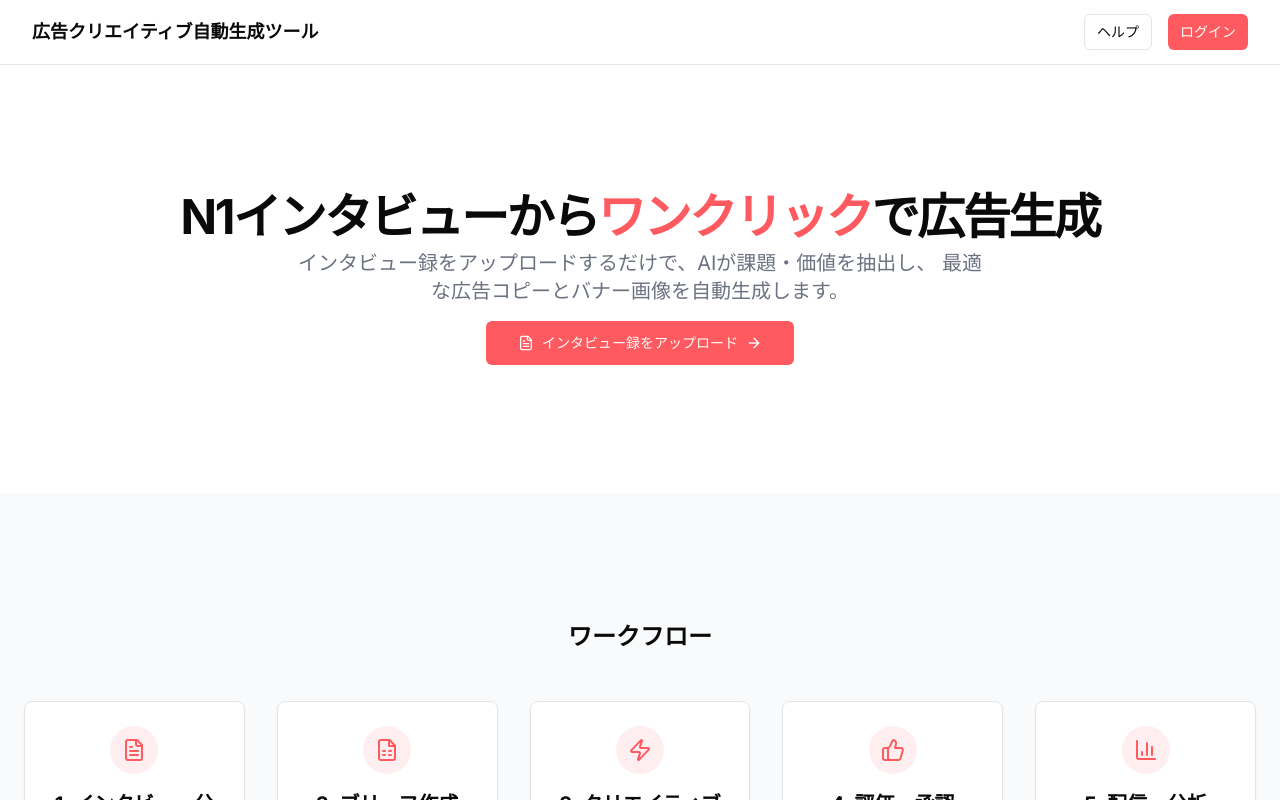
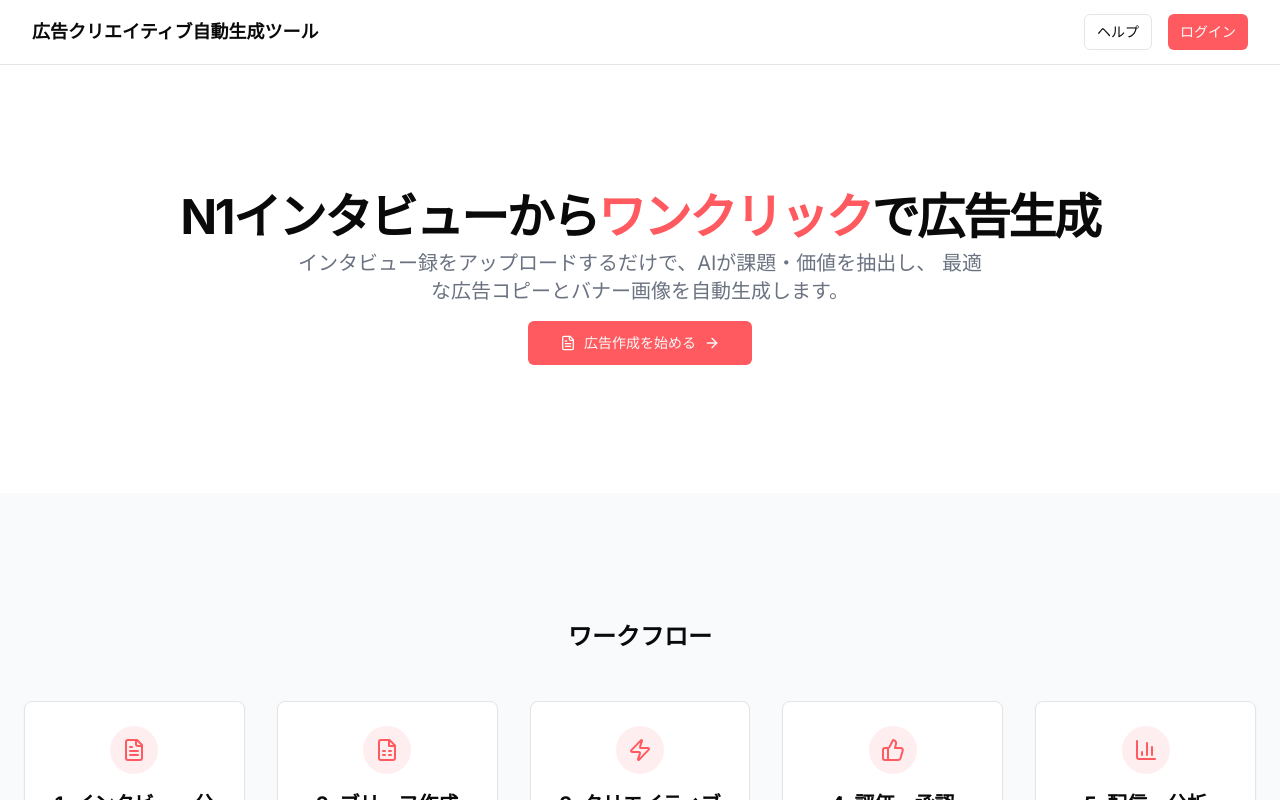
Before and after one commit to umitamaru/v0-web-app-development, a Next.js app: page / in a window 1280 px wide. Shown: the top 800 px of the page. Built offline with nearby package versions, Linux system fonts and the light colour scheme.

Commit message:
🎨 ランディングページのメインCTAボタン文言変更
「インタビュー録をアップロード」から「広告作成を始める」に変更してユーザビリティを向上

Co-authored-by: umitamaru <umitamaru@users.noreply.github.com>

```diff
--- a/app/page.tsx
+++ b/app/page.tsx
@@ -35,7 +35,7 @@ export default function HomePage() {
                   <Link href="/interview">
                     <Button size="lg" className="gap-2">
                       <FileText className="h-4 w-4" />
-                      インタビュー録をアップロード
+                      広告作成を始める
                       <ArrowRight className="h-4 w-4" />
                     </Button>
                   </Link>
```
